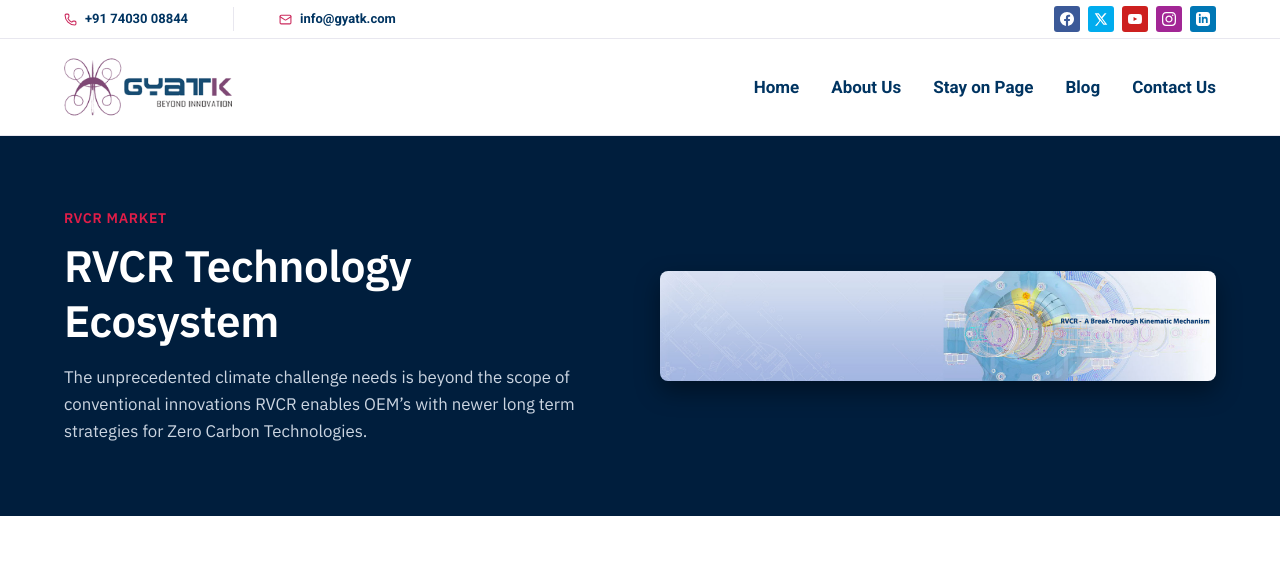
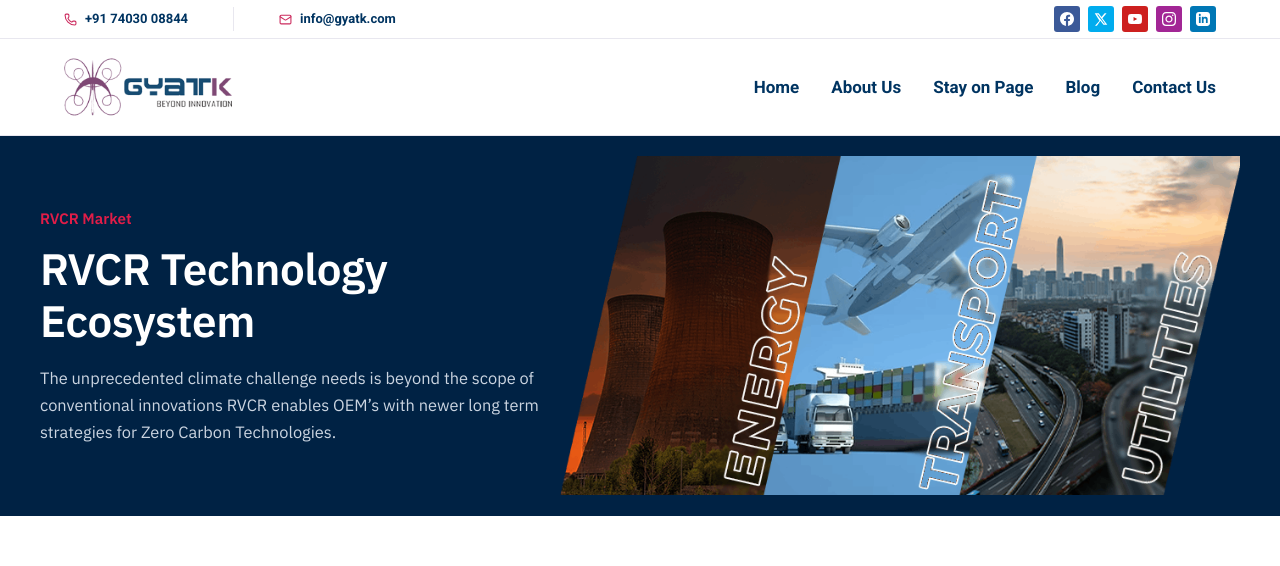
Before and after one commit to simranjeet4/Gyatk, a React (Vite) app in the folder client/: page /rvcr-market in a window 1280 px wide. Shown: the top 566 px of the page. Built offline with nearby package versions, Linux system fonts and the light colour scheme.

Commit message:
Fix RVCR Market hero section to match reference screenshot exactly

```diff
--- a/client/src/pages/RVCRMarketPage.css
+++ b/client/src/pages/RVCRMarketPage.css
@@ -16,54 +16,71 @@
   margin-bottom: 20px;
 }
 
-/* 1. Hero Section */
+/* 1. Hero Section matching reference screenshot */
 .market-hero-section {
-  background-color: #001e3d;
-  color: #ffffff;
-  padding: 60px 0;
+  position: relative;
+  background-color: #002244;
+  width: 100%;
   min-height: 380px;
   display: flex;
   align-items: center;
+  overflow: hidden;
 }
 
-.market-hero-grid {
-  display: grid;
-  grid-template-columns: 1fr 1fr;
+.market-hero-container {
+  display: flex;
   align-items: center;
-  gap: 40px;
+  justify-content: space-between;
+  width: 100%;
+  max-width: 1400px;
+  margin: 0 auto;
+  padding: 0 40px;
+}
+
+.hero-left-content {
+  flex: 1;
+  max-width: 520px;
+  padding: 40px 0;
+  z-index: 2;
 }
 
 .hero-tag {
   color: #e11d48;
-  font-size: 0.875rem;
-  font-weight: 700;
-  text-transform: uppercase;
-  letter-spacing: 0.05em;
+  font-size: 0.95rem;
+  font-weight: 600;
+  text-transform: capitalize;
   display: block;
-  margin-bottom: 8px;
+  margin-bottom: 12px;
 }
 
 .hero-main-title {
   font-size: 2.75rem;
   font-weight: 800;
   color: #ffffff;
-  line-height: 1.25;
-  margin-bottom: 16px;
+  line-height: 1.18;
+  margin-bottom: 18px;
+  letter-spacing: -0.01em;
 }
 
 .hero-desc {
-  font-size: 1.05rem;
-  line-height: 1.6;
+  font-size: 1.025rem;
+  line-height: 1.65;
   color: #cbd5e1;
   margin: 0;
 }
 
-.hero-collage-img {
-  width: 100%;
-  height: auto;
-  border-radius: 8px;
+.hero-right-banner {
+  flex: 1.2;
+  display: flex;
+  justify-content: flex-end;
+  height: 100%;
+}
+
+.hero-angled-img {
+  max-height: 380px;
+  width: auto;
   object-fit: cover;
-  box-shadow: 0 10px 25px rgba(0, 0, 0, 0.4);
+  object-position: right center;
 }
 
 /* 2. Overview Section */
@@ -398,7 +415,20 @@
 
 /* Responsive queries */
 @media (max-width: 992px) {
-  .market-hero-grid,
+  .market-hero-container {
+    flex-direction: column;
+    padding: 0 20px;
+  }
+
+  .hero-right-banner {
+    width: 100%;
+    justify-content: center;
+  }
+
+  .hero-angled-img {
+    max-height: 260px;
+  }
+
   .overview-2col-row,
   .newer-markets-2col,
   .graph-2col-row,
--- a/client/src/pages/RVCRMarketPage.jsx
+++ b/client/src/pages/RVCRMarketPage.jsx
@@ -14,21 +14,24 @@
 
   return (
     <div className="rvcr-market-page-root">
-      {/* 1. Hero Section */}
+      {/* 1. Hero Section matching reference screenshot exactly */}
       <section className="market-hero-section">
-        <div className="container market-hero-grid">
-          <div className="hero-left-text">
+        <div className="market-hero-container">
+          <div className="hero-left-content">
             <span className="hero-tag">RVCR Market</span>
-            <h1 className="hero-main-title">RVCR Technology Ecosystem</h1>
+            <h1 className="hero-main-title">
+              RVCR Technology<br />Ecosystem
+            </h1>
             <p className="hero-desc">
               The unprecedented climate challenge needs is beyond the scope of conventional innovations RVCR enables OEM’s with newer long term strategies for Zero Carbon Technologies.
             </p>
           </div>
-          <div className="hero-right-collage">
+          <div className="hero-right-banner">
             <img
-              src="/images/why-rvcr-bg.jpg"
-              alt="ENERGY TRANSPORT UTILITIES"
-              className="hero-collage-img"
+              src="/images/rvcr-market.png"
+              alt="ENERGY TRANSPORT UTILITIES Ecosystem"
+              className="hero-angled-img"
+              onError={(e) => { e.target.src = '/images/rvcr-market-hero-exact.png'; }}
             />
           </div>
         </div>
```
Also changed, not shown: client/public/images/rvcr-market-hero-exact.png (added).
